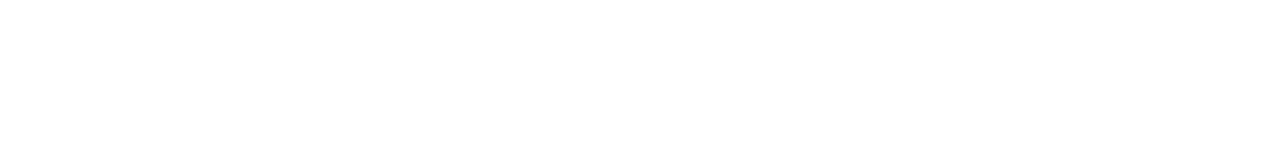
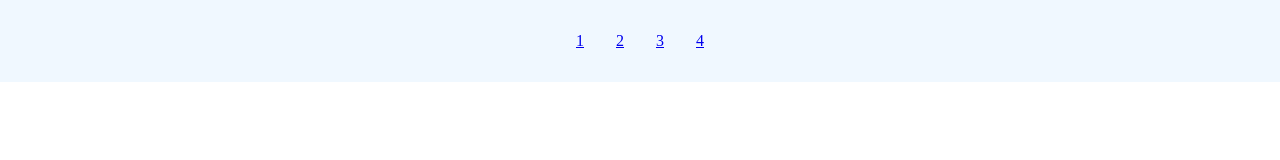
Before and after one commit to DavidJad88/github-lecture2, a plain HTML site: page index.html in a window 1280 px wide. Drawn offline with Linux system fonts and the light colour scheme.

Commit message:
complete navbar component

```diff
--- a/index.html
+++ b/index.html
@@ -7,6 +7,13 @@
     <title>Document</title>
 </head>
 <body>
-
+    <header>
+        <nav>
+            <a href="#">1</a>
+            <a href="#">2</a>
+            <a href="#">3</a>
+            <a href="#">4</a>
+        </nav>
+    </header>
 </body>
 </html>
--- a/style.css
+++ b/style.css
@@ -0,0 +1,14 @@
+* {
+    margin: 0;
+    padding: 0;
+    box-sizing: border-box;
+}
+
+nav {
+    display: flex;
+    justify-content: center;
+    gap: 2rem;
+    background-color: aliceblue;
+    padding: 2rem;
+
+}
```
